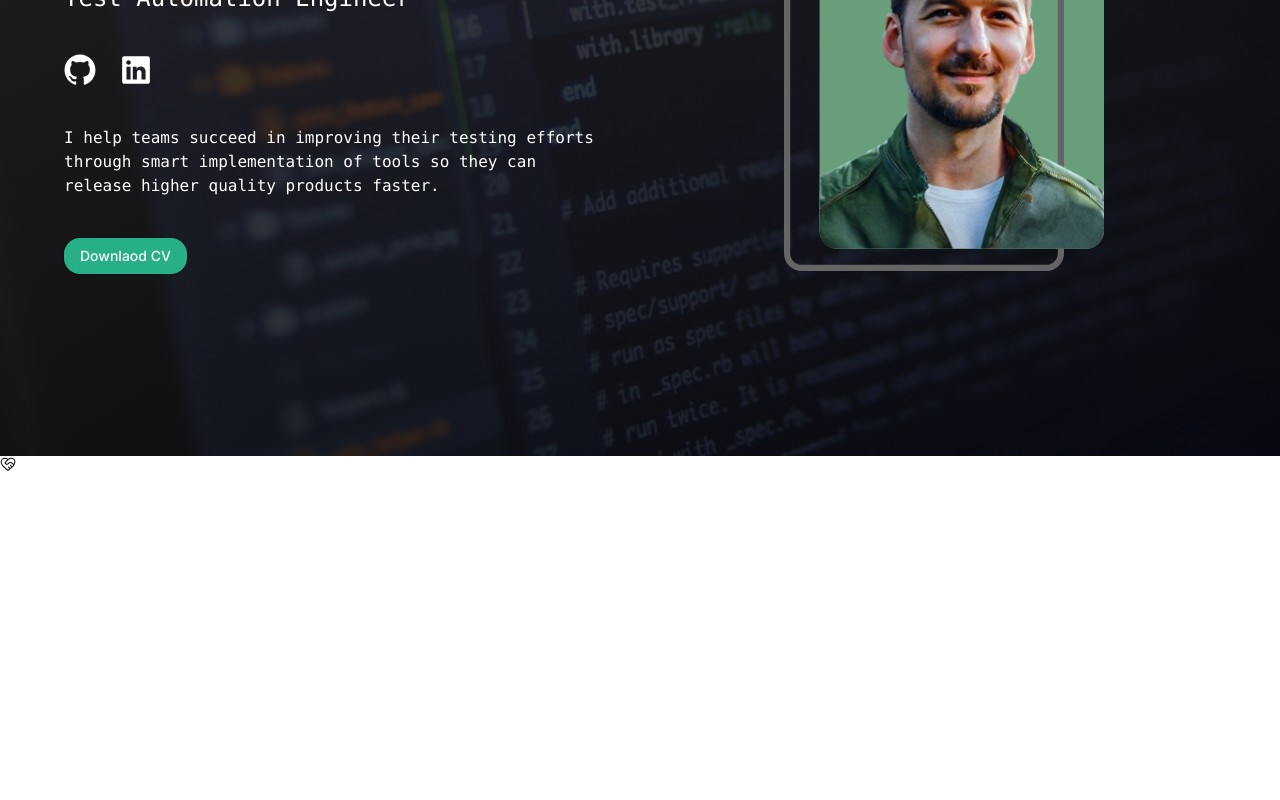
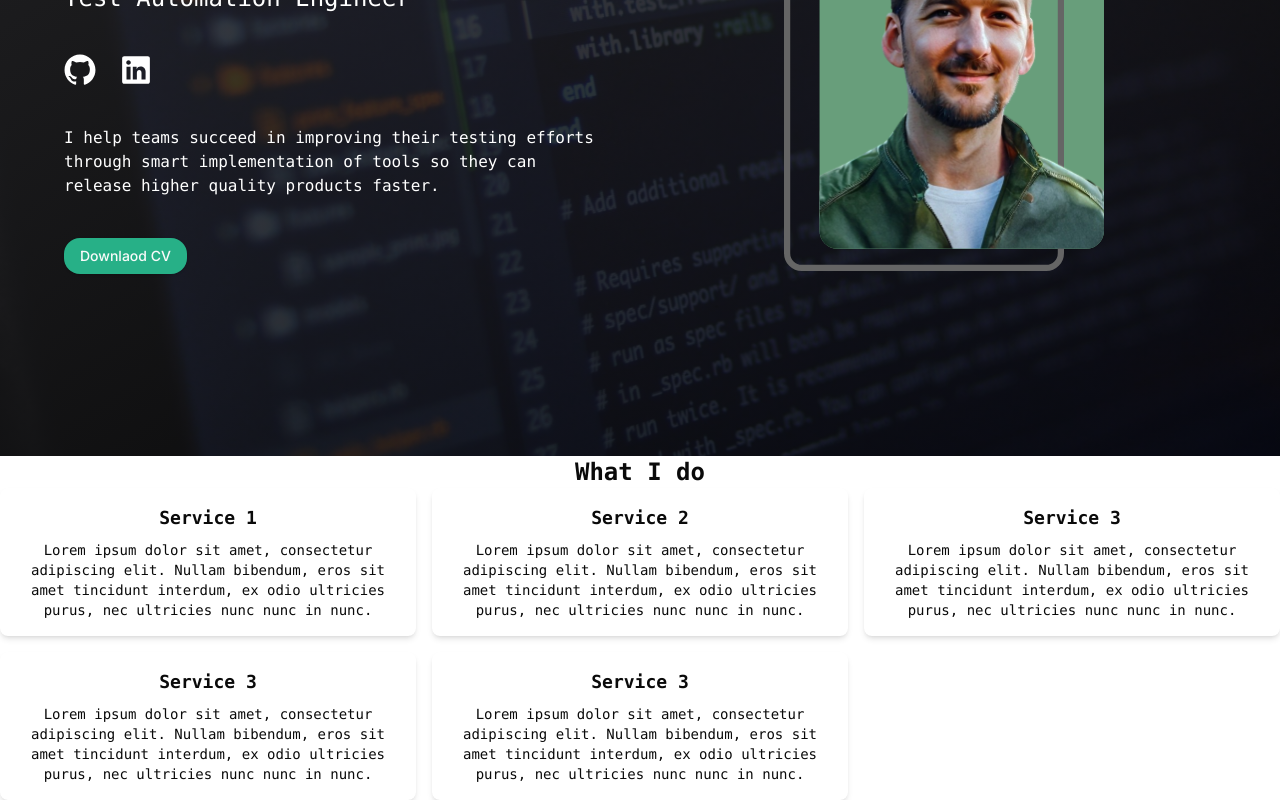
Before and after one commit to LombokAB/lombok-ab-website, a Next.js app: page / in a window 1280 px wide. Shown: the part 344-1144 px from the top of the page. Before the commit the page ends 816 px from the top, so only its background shows below. Built offline with nearby package versions, Linux system fonts and the light colour scheme.

Commit message:
feat: add ExpertServices component and integrate into Home; refactor Hero component layout

```diff
--- a/src/app/page.tsx
+++ b/src/app/page.tsx
@@ -1,7 +1,7 @@
 import { Banner } from '@/components/Banner';
 import { Hero } from '@/components/Hero';
-import { GoCodeOfConduct } from 'react-icons/go';
 import HeroPicture from '../../public/HeroPicture.svg';
+import { ExpertServices } from '@/components/ExpertServices';
 
 export default function Home() {
   return (
@@ -17,8 +17,8 @@ export default function Home() {
             buttonLink="mailto:attilafazekas@example.com"
           />
         </Banner>
-        <GoCodeOfConduct />
       </section>
+      <ExpertServices header="What I do" />
     </main>
   );
 }
--- /dev/null
+++ b/src/components/ExpertServices.tsx
@@ -0,0 +1,57 @@
+import React from 'react';
+
+interface ExpertServicesProps {
+  header: string;
+}
+
+export const ExpertServices: React.FC<ExpertServicesProps> = ({ header }) => {
+  return (
+    <section>
+      <h2 className="text-2xl font-bold text-center">{header}</h2>
+      <div className="grid grid-cols-1 gap-4 md:grid-cols-2 lg:grid-cols-3">
+        <div className="bg-white p-4 shadow-md rounded-lg">
+          <h3 className="text-lg font-bold">Service 1</h3>
+          <p className="text-sm mt-2">
+            Lorem ipsum dolor sit amet, consectetur adipiscing elit. Nullam bibendum, eros
+            sit amet tincidunt interdum, ex odio ultricies purus, nec ultricies nunc nunc
+            in nunc.
+          </p>
+        </div>
+
+        <div className="bg-white p-4 shadow-md rounded-lg">
+          <h3 className="text-lg font-bold">Service 2</h3>
+          <p className="text-sm mt-2">
+            Lorem ipsum dolor sit amet, consectetur adipiscing elit. Nullam bibendum, eros
+            sit amet tincidunt interdum, ex odio ultricies purus, nec ultricies nunc nunc
+            in nunc.
+          </p>
+        </div>
+
+        <div className="bg-white p-4 shadow-md rounded-lg">
+          <h3 className="text-lg font-bold">Service 3</h3>
+          <p className="text-sm mt-2">
+            Lorem ipsum dolor sit amet, consectetur adipiscing elit. Nullam bibendum, eros
+            sit amet tincidunt interdum, ex odio ultricies purus, nec ultricies nunc nunc
+            in nunc.
+          </p>
+        </div>
+        <div className="bg-white p-4 shadow-md rounded-lg">
+          <h3 className="text-lg font-bold">Service 3</h3>
+          <p className="text-sm mt-2">
+            Lorem ipsum dolor sit amet, consectetur adipiscing elit. Nullam bibendum, eros
+            sit amet tincidunt interdum, ex odio ultricies purus, nec ultricies nunc nunc
+            in nunc.
+          </p>
+        </div>
+        <div className="bg-white p-4 shadow-md rounded-lg">
+          <h3 className="text-lg font-bold">Service 3</h3>
+          <p className="text-sm mt-2">
+            Lorem ipsum dolor sit amet, consectetur adipiscing elit. Nullam bibendum, eros
+            sit amet tincidunt interdum, ex odio ultricies purus, nec ultricies nunc nunc
+            in nunc.
+          </p>
+        </div>
+      </div>
+    </section>
+  );
+};
--- a/src/components/Hero.tsx
+++ b/src/components/Hero.tsx
@@ -23,8 +23,8 @@ export const Hero: React.FC<HeroProps> = ({
     <div className="flex-grow flex items-center justify-center relative z-10">
       <div className="flex flex-col flex-wrap lg:flex-row items-center justify-center gap-8 lg:gap-16 text-white">
         <div className="flex flex-1 flex-col gap-10 align-middle justify-center">
-          <h1 className="text-4xl lg:text-5xl font-bold text-start">{name}</h1>
-          <h2 className="text-xl lg:text-2xl text-start -mt-6">{title}</h2>
+          <h2 className="text-4xl lg:text-5xl font-bold text-start">{name}</h2>
+          <h1 className="text-xl lg:text-2xl text-start -mt-6">{title}</h1>
           <div className="flex gap-6">
             <GitHubLogoIcon className="h-8 w-8" />
             <LinkedInLogoIcon className="h-8 w-8" />
--- /dev/null
+++ b/src/components/ServiceCard.tsx
@@ -0,0 +1,17 @@
+import Image from 'next/image';
+
+interface ServiceCardProps {
+  icon: HTMLImageElement;
+  title: string;
+  description: string;
+}
+
+export const ServiceCard: React.FC<ServiceCardProps> = ({ icon, title, description }) => {
+  return (
+    <div className="bg-white p-4 shadow-md rounded-lg">
+      <Image src={icon} alt="Service Icon" className="h-8 w-8" />
+      <h3 className="text-lg font-bold">{title}</h3>
+      <p className="text-sm mt-2">{description}</p>
+    </div>
+  );
+};
```
